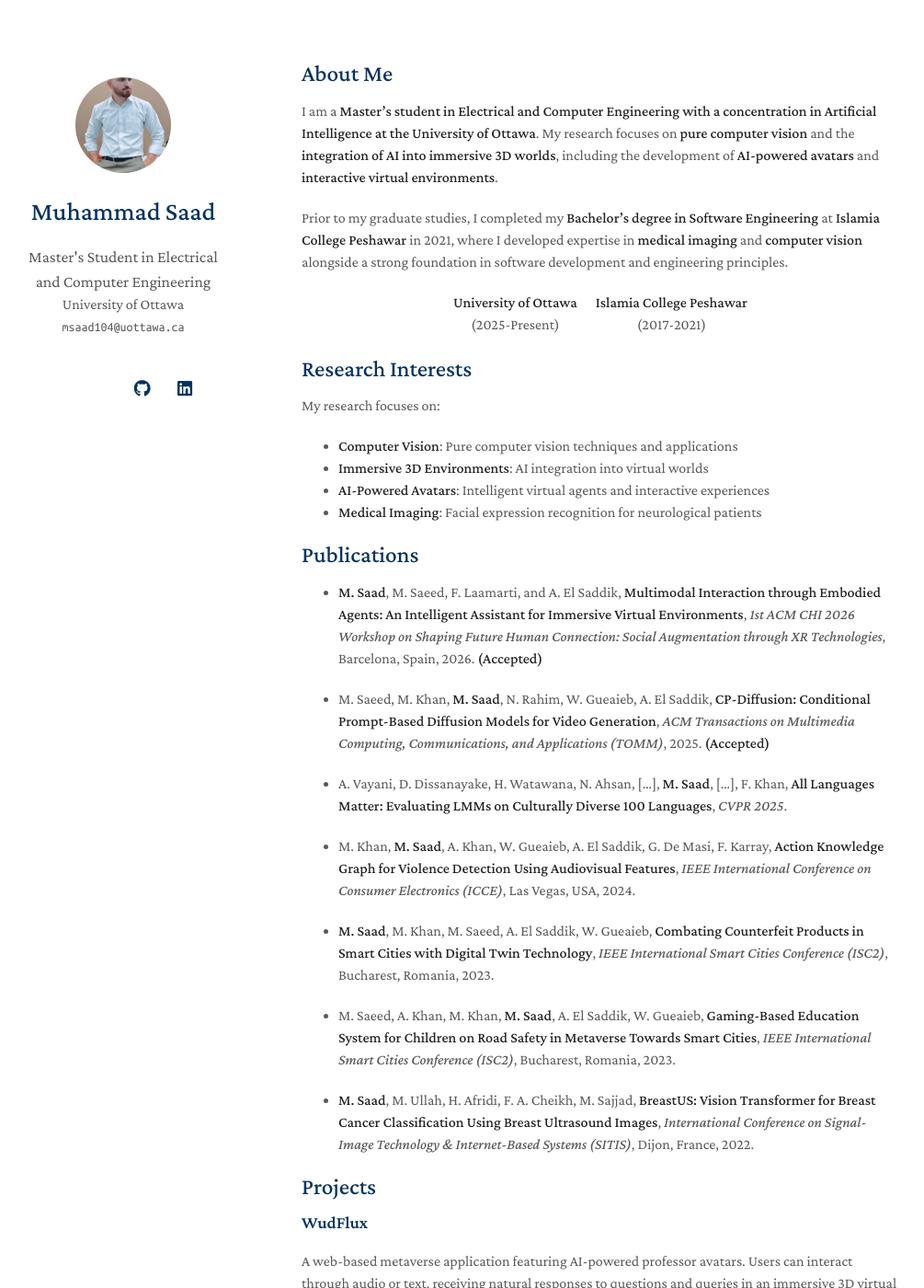
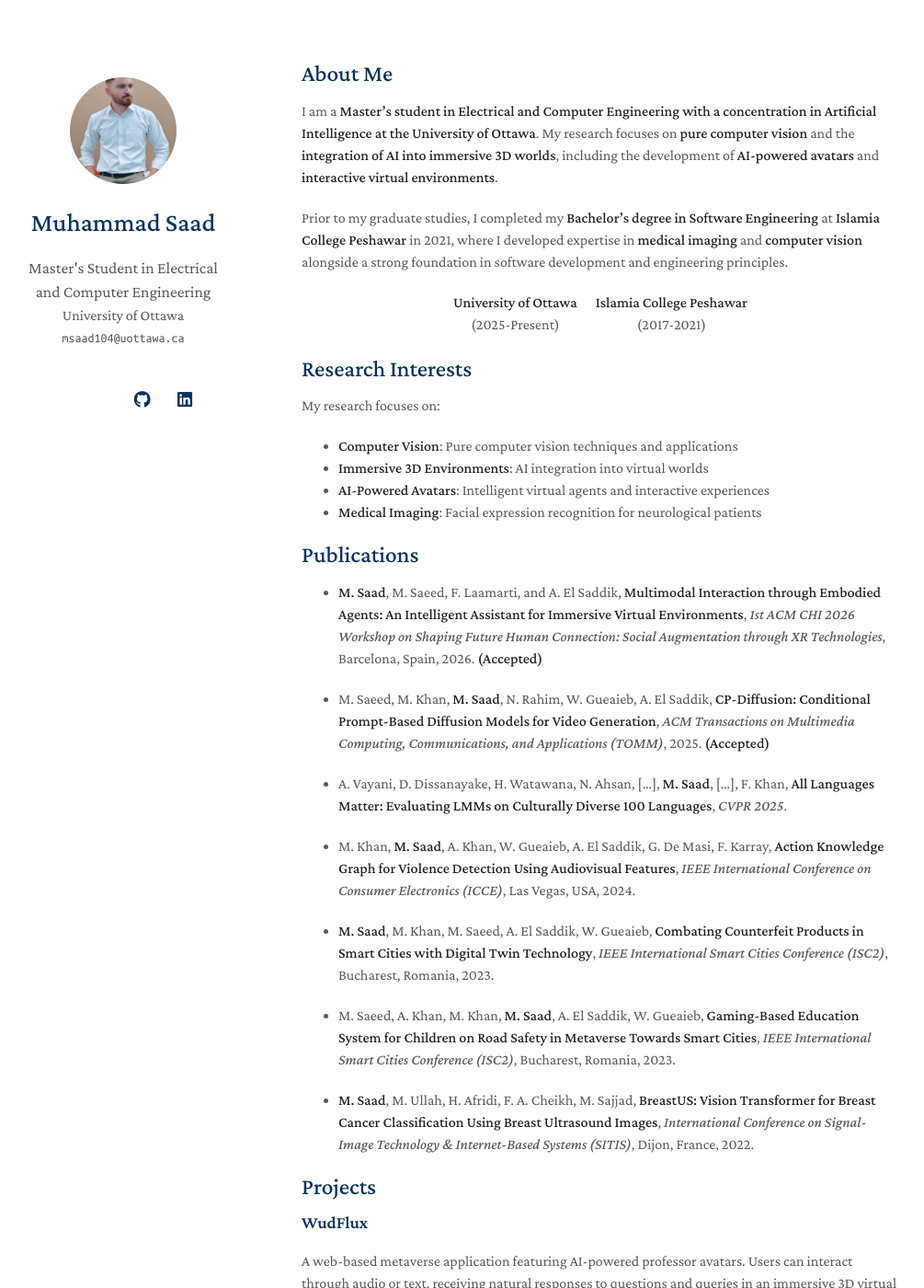
Before and after one commit to muhammadsaadkhankor/muhammadsaadkhankor.github.io, a Jekyll site: the page built from index.md, in a window 1280 px wide and 1400 px high. Shown: the whole window at 92% size, without its empty margins (142-1147 px from the left). Built offline with Jekyll 4.4.1, drawn with Linux system fonts in a browser that asks for light colours; nearby versions of some CDN libraries; a style sheet for code colours, icons or effects is not loaded; our own code applies the rules of GitHub Pages for plain Markdown files.

Commit message:
Adjust profile picture size and position to show full face

```diff
--- a/_sass/minimal-light.scss
+++ b/_sass/minimal-light.scss
@@ -228,9 +228,10 @@ papertitle {
 
       .image.avatar img {
         border-radius: 100%;
-        width: 45%;
+        width: 50%;
         aspect-ratio: 1/1;
         object-fit: cover;
+        object-position: center 30%;
         padding: 20px;
         // border: 1px solid #ddd;
         // padding: 3px;
@@ -514,9 +515,10 @@ footer {
 
    .image.avatar img {
         border-radius: 100%;
-        width: 117px;
-        height: 117px;
+        width: 130px;
+        height: 130px;
         object-fit: cover;
+        object-position: center 30%;
         padding:20px;
       }
   #head1o2 {
@@ -572,9 +574,10 @@ footer {
 
   .image.avatar img {
       border-radius: 100%;
-      width: 95px;
-      height: 95px;
+      width: 110px;
+      height: 110px;
       object-fit: cover;
+      object-position: center 30%;
       padding:20px;
   }
   #head1o2 {
```
